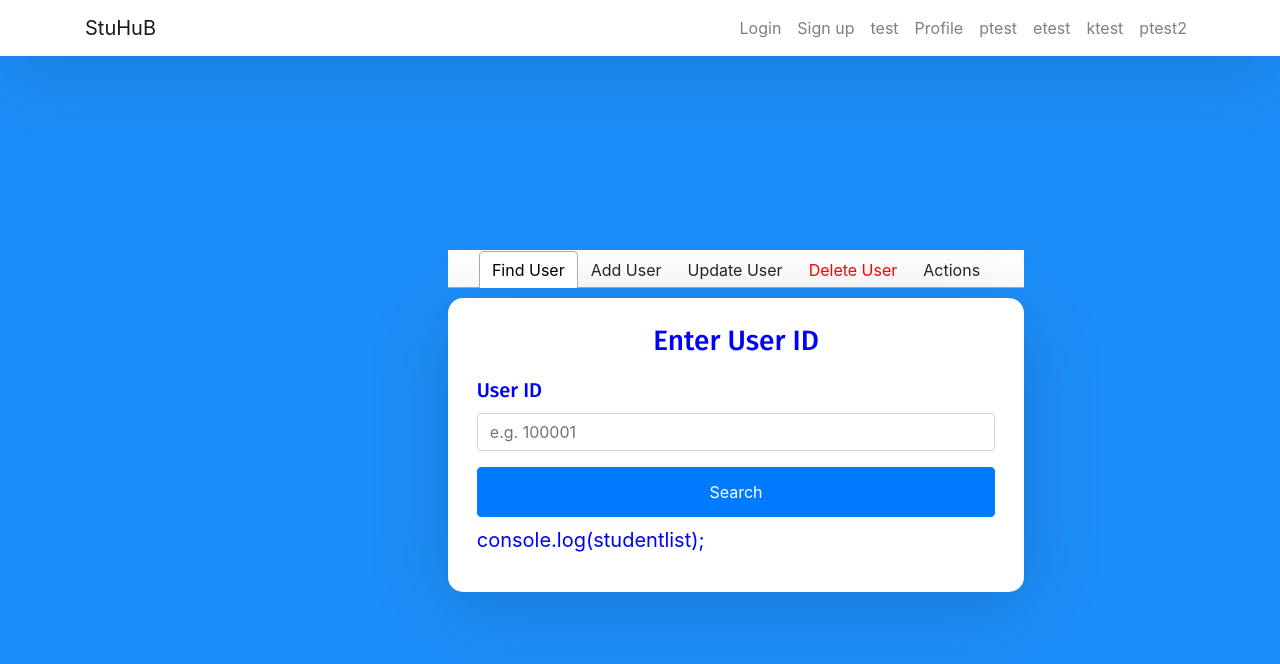
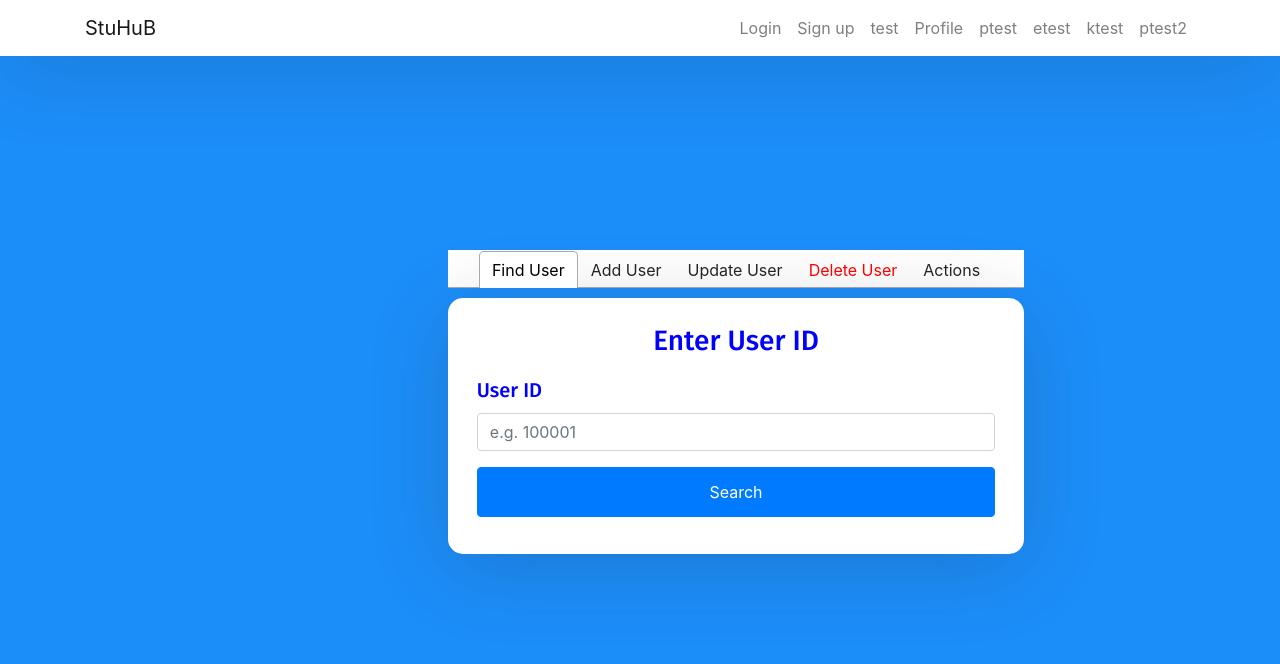
Before and after one commit to jtagaca/StuHub_Public, a React (Create React App) app in the folder client/: page /admin in a window 1280 px wide. Shown: the top 664 px of the page. Built offline with nearby package versions, Linux system fonts and the light colour scheme.

Commit message:
able to get response

```diff
--- a/client/src/components/admin.js
+++ b/client/src/components/admin.js
@@ -49,9 +49,11 @@ function Admin() {
     Axios.get("/getuser", {
       params: { LoginID: lID },
     })
+
+      // redirect
       .then((response) => {
         console.log("I'm in here");
-        // console.log(response);
+        console.log(response.data);
         alert("hello there");
         // setStudentlist(response.statusText);
 
@@ -106,14 +108,14 @@ function Admin() {
                   />
                 </div>
                 <button
-                  type="submit"
+                  type="button"
                   className="btn btn-primary btn-block"
                   onClick={searchUser}
                 >
                   Search
                 </button>
                 <h1>{studentlist}</h1>
-                console.log(studentlist);
+                {/* console.log(studentlist); */}
                 <Result student={studentlist} />
               </div>
             </div>
```
